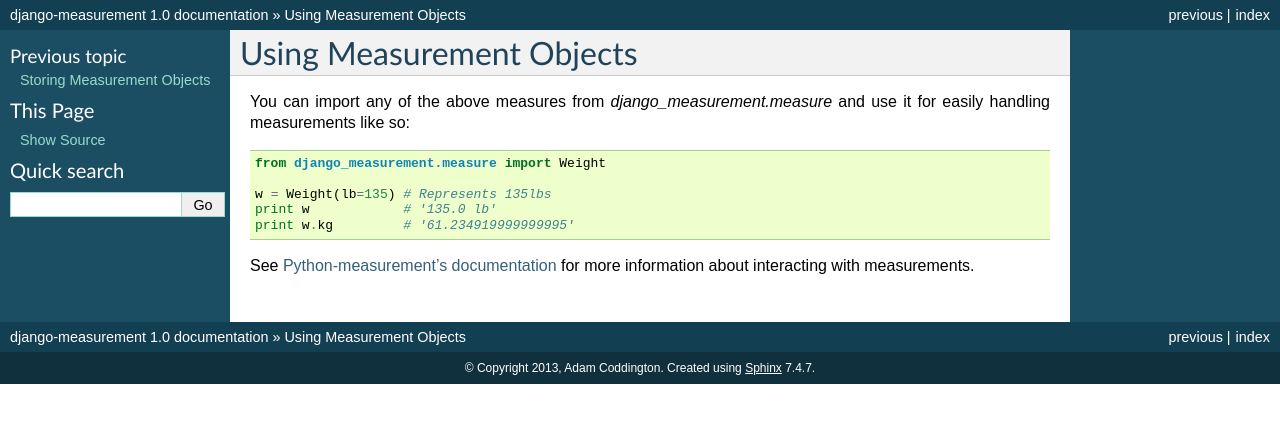
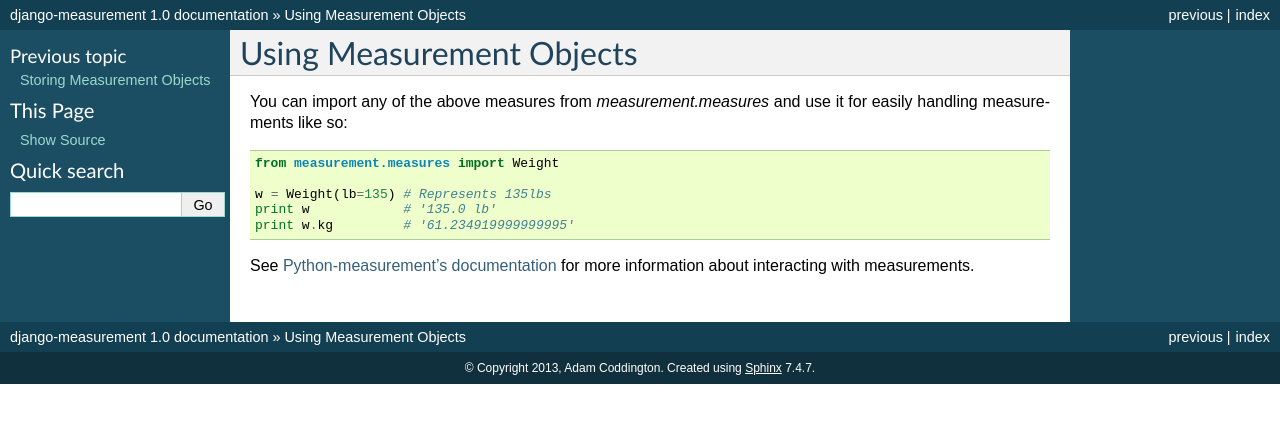
Before and after one commit to coddingtonbear/django-measurement, a Sphinx documentation site: the page built from docs/topics/use.rst, in a window 1280 px wide. Shown: the top 423 px of the page. Built offline with Sphinx 7.4.7, drawn with Linux system fonts in a browser that asks for light colours.

Commit message:
Updating docs to reference the proper location for measures; fixes #23.

```diff
--- a/docs/topics/settings.rst
+++ b/docs/topics/settings.rst
@@ -14,5 +14,3 @@ for your custom measure to be properly stored and resurrected.::
     }
 
 You can also override existing measure classes this way.
-Be sure to look at ``django-measurement/measure.py`` for examples of what
-makes a measurement class.
--- a/docs/topics/storing.rst
+++ b/docs/topics/storing.rst
@@ -20,7 +20,7 @@ and assume you had a pint of
 `Ninkasi's Total Domination <http://www.ninkasibrewing.com/beers/total_domination>`_;
 you'd add it to your log like so::
 
-    from django_measurement.measure import Volume
+    from measurement.measures import Volume
 
     beer = BeerConsumptionLogEntry()
     beer.name = 'Total Domination'
--- a/docs/topics/use.rst
+++ b/docs/topics/use.rst
@@ -2,10 +2,10 @@
 Using Measurement Objects
 =========================
 
-You can import any of the above measures from `django_measurement.measure`
+You can import any of the above measures from `measurement.measures`
 and use it for easily handling measurements like so::
 
-    from django_measurement.measure import Weight
+    from measurement.measures import Weight
 
     w = Weight(lb=135) # Represents 135lbs
     print w            # '135.0 lb'
--- a/readme.rst
+++ b/readme.rst
@@ -25,7 +25,7 @@ Example use with a model:
 .. code-block:: python
 
    from django_measurement.models import MeasurementField
-   from django_measurement.measure import Volume
+   from measurement.measures import Volume
    from django.db import models
 
    class BeerConsumptionLogEntry(models.Model):
@@ -46,7 +46,7 @@ too:
 
 .. code-block:: python
 
-   >>> from django_measurement.measures import Weight
+   >>> from measurement.measures import Weight
    >>> weight_1 = Weight(lb=125)
    >>> weight_2 = Weight(kg=40)
    >>> added_together = weight_1 + weight_2
```
